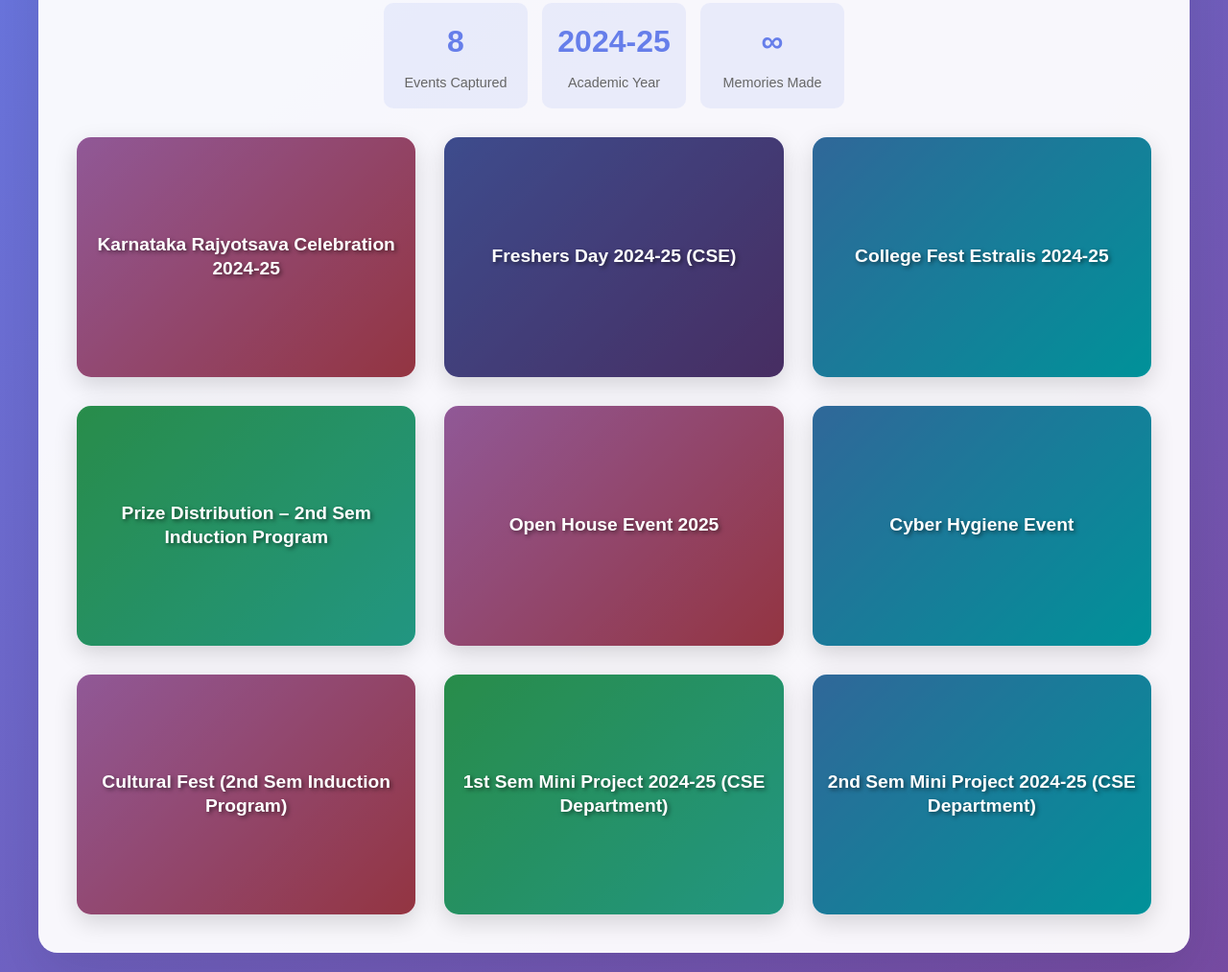
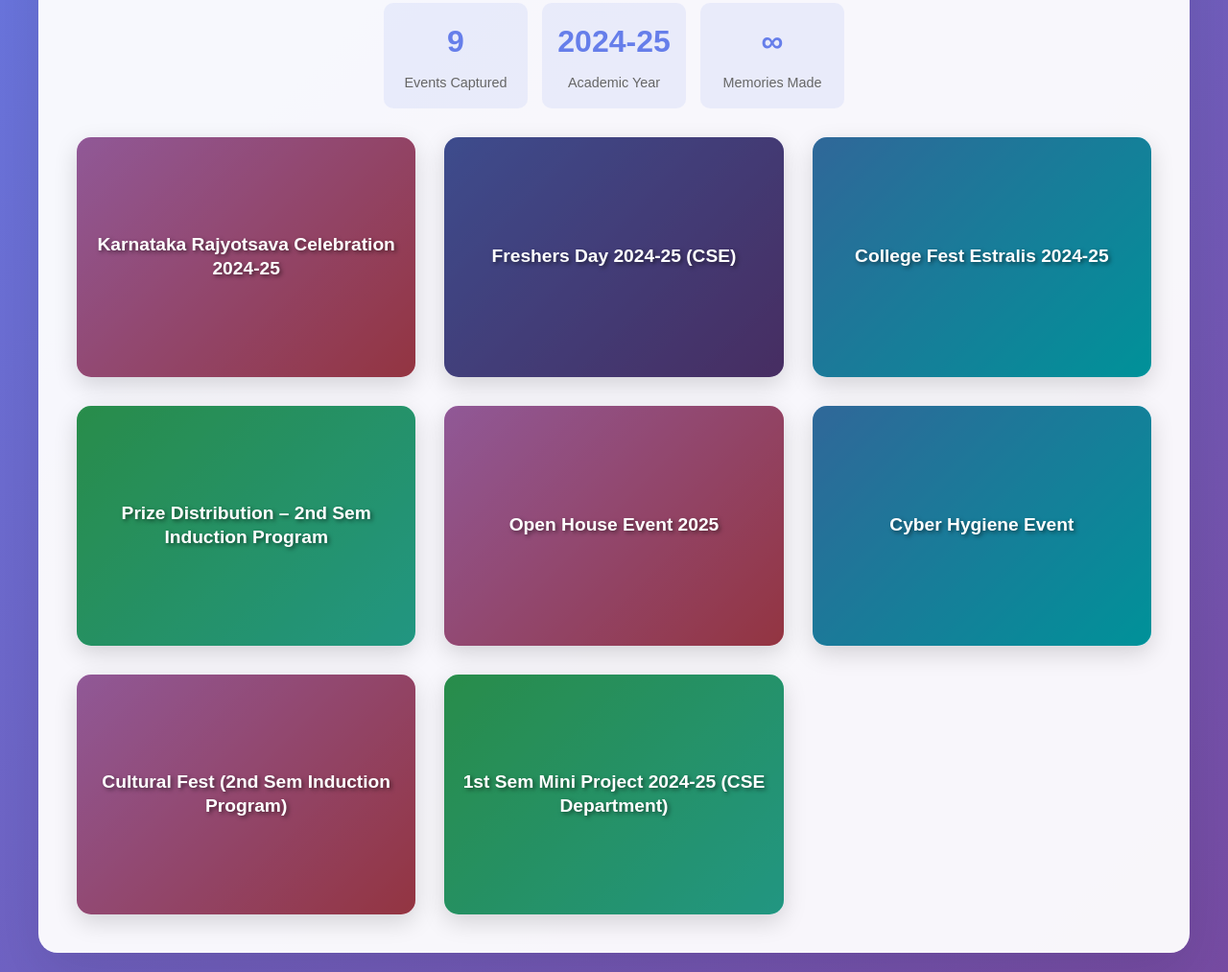
Before and after one commit to Superpredater/Campus-ignite, a plain HTML site: page gopalan.html in a window 1280 px wide. Shown: the part 553-1566 px from the top of the page at 96% size. Drawn offline with Linux system fonts and the light colour scheme.

Commit message:
gopalan.html

```diff
--- a/gopalan.html
+++ b/gopalan.html
@@ -555,7 +555,7 @@
   <script>
     const academicYearData = {
       '2024-25': {
-        eventCount: 8,
+        eventCount: 9,
         events: [
           { title: 'Karnataka Rajyotsava Celebration 2024-25', link: '#' },
           { title: 'Freshers Day 2024-25 (CSE)', link: 'https://drive.google.com/drive/folders/1ezZNEHXnXHNTV8uJalhGU7wdJl1Rhwr2?usp=sharing' },
@@ -565,11 +565,10 @@
           { title: 'Cyber Hygiene Event', link: 'https://drive.google.com/drive/folders/1kIKn6LOzuQIJ7W5Esp0C1GLJBD8xwnBL?usp=sharing' },
           { title: 'Cultural Fest (2nd Sem Induction Program)', link: 'https://drive.google.com/drive/folders/1QUEkcMAh1xkfbajuQS1s1B7-GgqxJ186?usp=sharing' },
           { title: '1st Sem Mini Project 2024-25 (CSE Department)', link: 'https://drive.google.com/drive/folders/157ANBQ4sQWe-9lFwScswk240HPjVtP5D?usp=sharing' },
-          { title:'2nd Sem Mini Project 2024-25 (CSE Department)',  link: 'https://drive.google.com/drive/folders/1qJhqafPN8RMMwd7EwP1PbJL8dzgonS5f?usp=sharing'},
         ]
       },
       '2025-26': {
-        eventCount: 0,
+        eventCount: 1,
         events: [
           { title: 'No events added yet for 2025-26', link: '#' }
         ]
```
